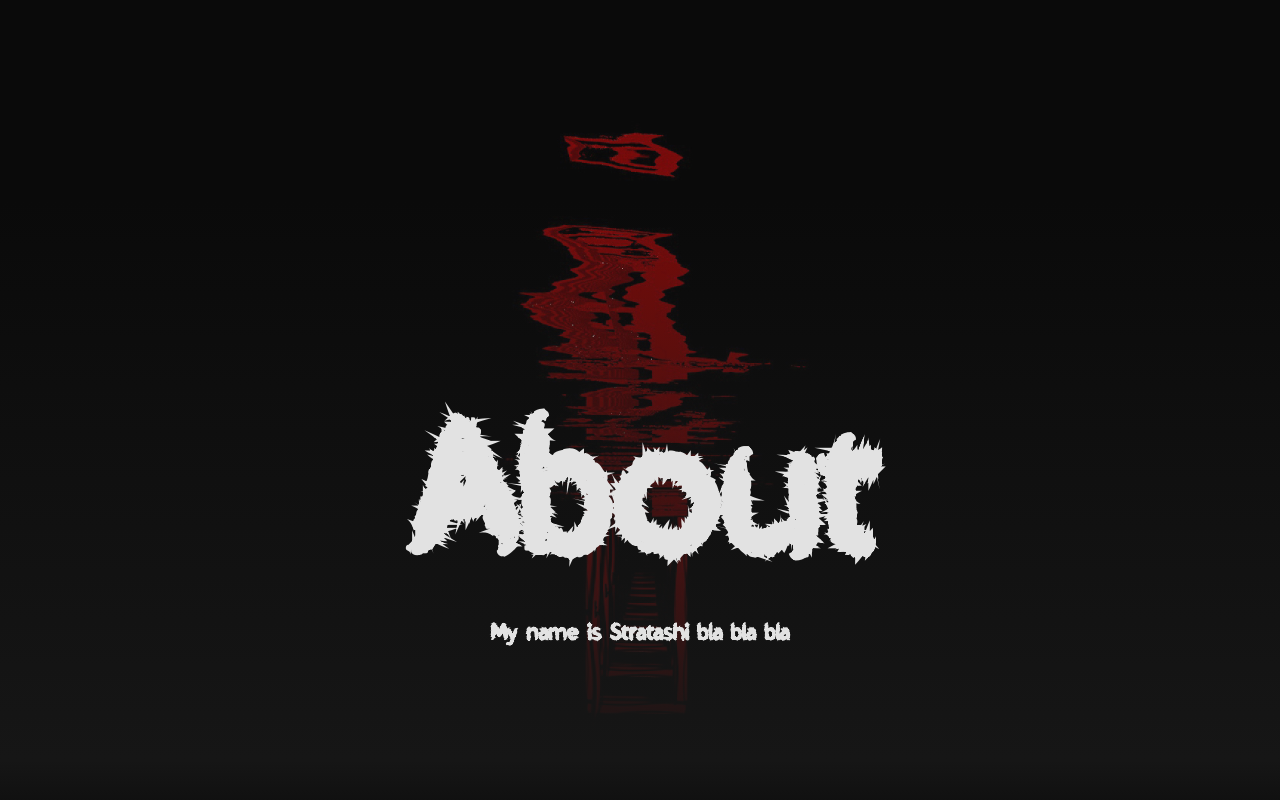
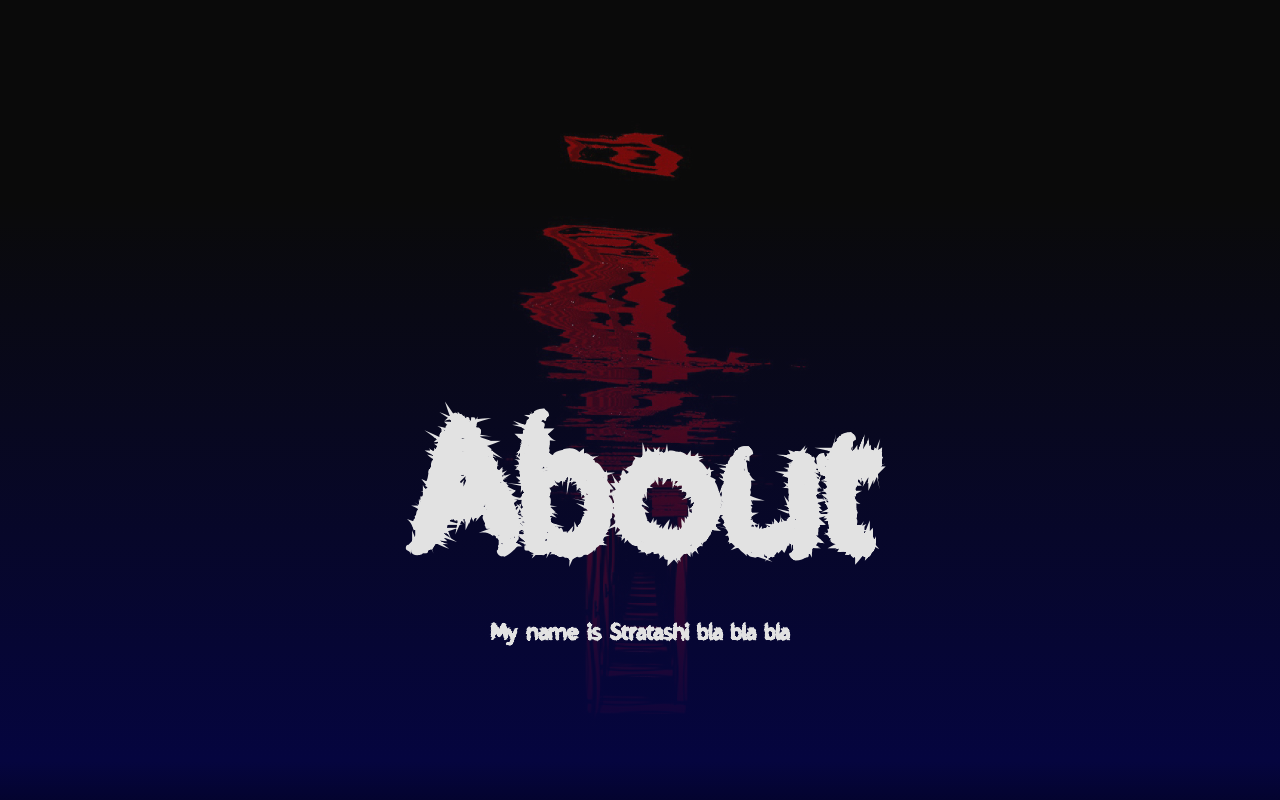
Before and after one commit to thpapei/stratashi-portfolio, a React app: page / in a window 1280 px wide. Shown: the part 680-1480 px from the top of the page. Built offline with nearby package versions, Linux system fonts and the light colour scheme.

Commit message:
About section now has blue in its gradient

```diff
--- a/src/styles/components/_About.scss
+++ b/src/styles/components/_About.scss
@@ -1,7 +1,7 @@
 .about {
   align-items: center;
   background: $dark-gray;
-  background: linear-gradient(180deg, transparent 10%, $dark-gray 80%, black 100%);
+  background: linear-gradient(180deg, transparent 10%, $dark-blue 80%, black 100%);
   display: flex;
   flex-direction: column;
   justify-content: center;
```
